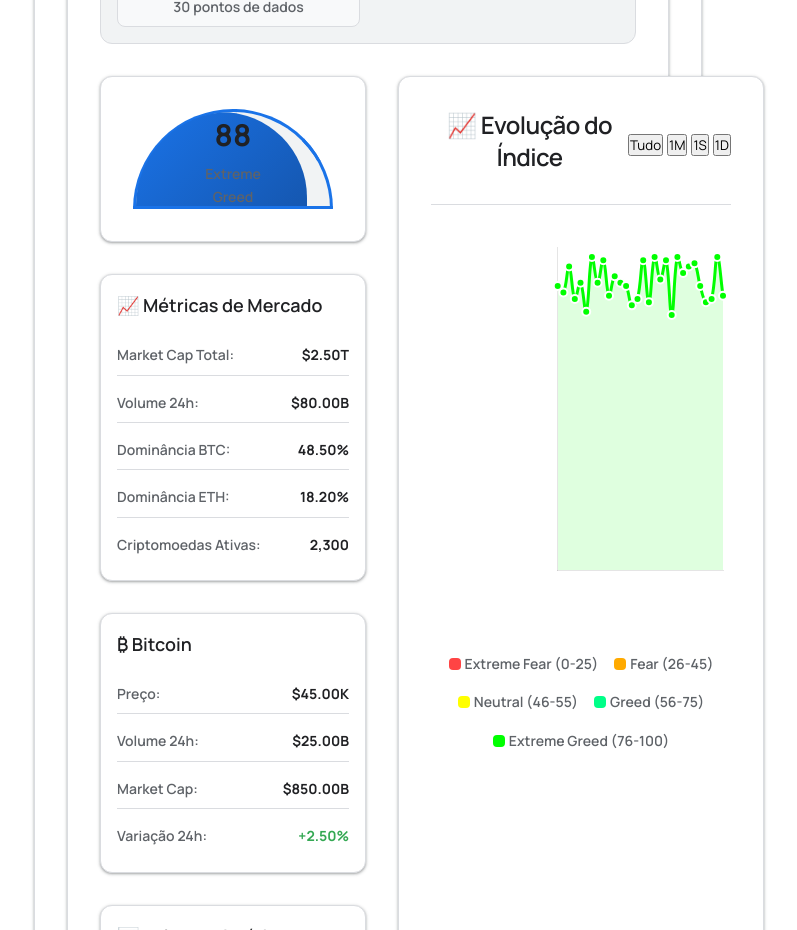
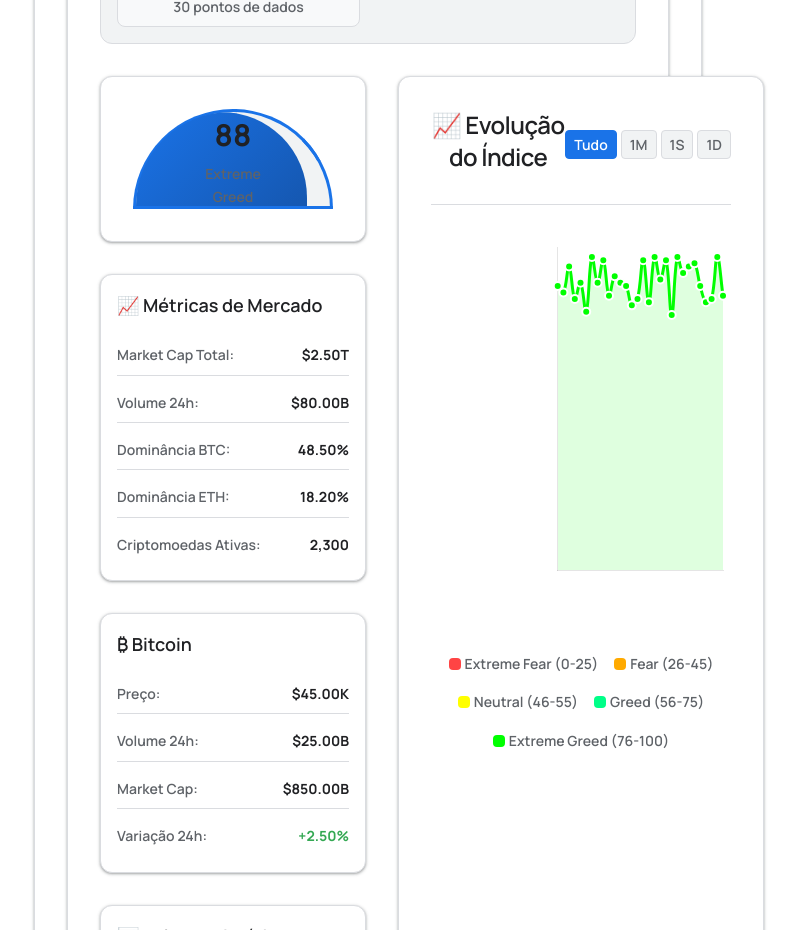
Before and after one commit to ariany-f/Cripto-Blog, a React (Vite) app in the folder cripto-blog/: page / in a window 1280 px wide. Shown: the part 2300-3230 px from the top of the page, without its empty margins (272-1069 px from the left). Built offline with nearby package versions, Linux system fonts and the light colour scheme; no server answers; a web font is replaced by a local one.

Commit message:
Refactor button class names in FearGreedIndex component for consistency
- Updated button class names from 'timeframe-btn' to 'timeframe-button' for improved clarity and uniformity in styling.
- Ensured that the active state logic remains intact while enhancing code readability.

```diff
--- a/cripto-blog/src/components/FearGreedIndex.jsx
+++ b/cripto-blog/src/components/FearGreedIndex.jsx
@@ -354,25 +354,25 @@ export default function FearGreedIndex() {
             <h3>📈 Evolução do Índice</h3>
             <div className="timeframe-selector">
               <button
-                className={`timeframe-btn ${timeframe === 'all' ? 'active' : ''}`}
+                className={`timeframe-button ${timeframe === 'all' ? 'active' : ''}`}
                 onClick={() => setTimeframe('all')}
               >
                 Tudo
               </button>
               <button
-                className={`timeframe-btn ${timeframe === '1m' ? 'active' : ''}`}
+                className={`timeframe-button ${timeframe === '1m' ? 'active' : ''}`}
                 onClick={() => setTimeframe('1m')}
               >
                 1M
               </button>
               <button
-                className={`timeframe-btn ${timeframe === '1w' ? 'active' : ''}`}
+                className={`timeframe-button ${timeframe === '1w' ? 'active' : ''}`}
                 onClick={() => setTimeframe('1w')}
               >
                 1S
               </button>
               <button
-                className={`timeframe-btn ${timeframe === '1d' ? 'active' : ''}`}
+                className={`timeframe-button ${timeframe === '1d' ? 'active' : ''}`}
                 onClick={() => setTimeframe('1d')}
               >
                 1D
```
